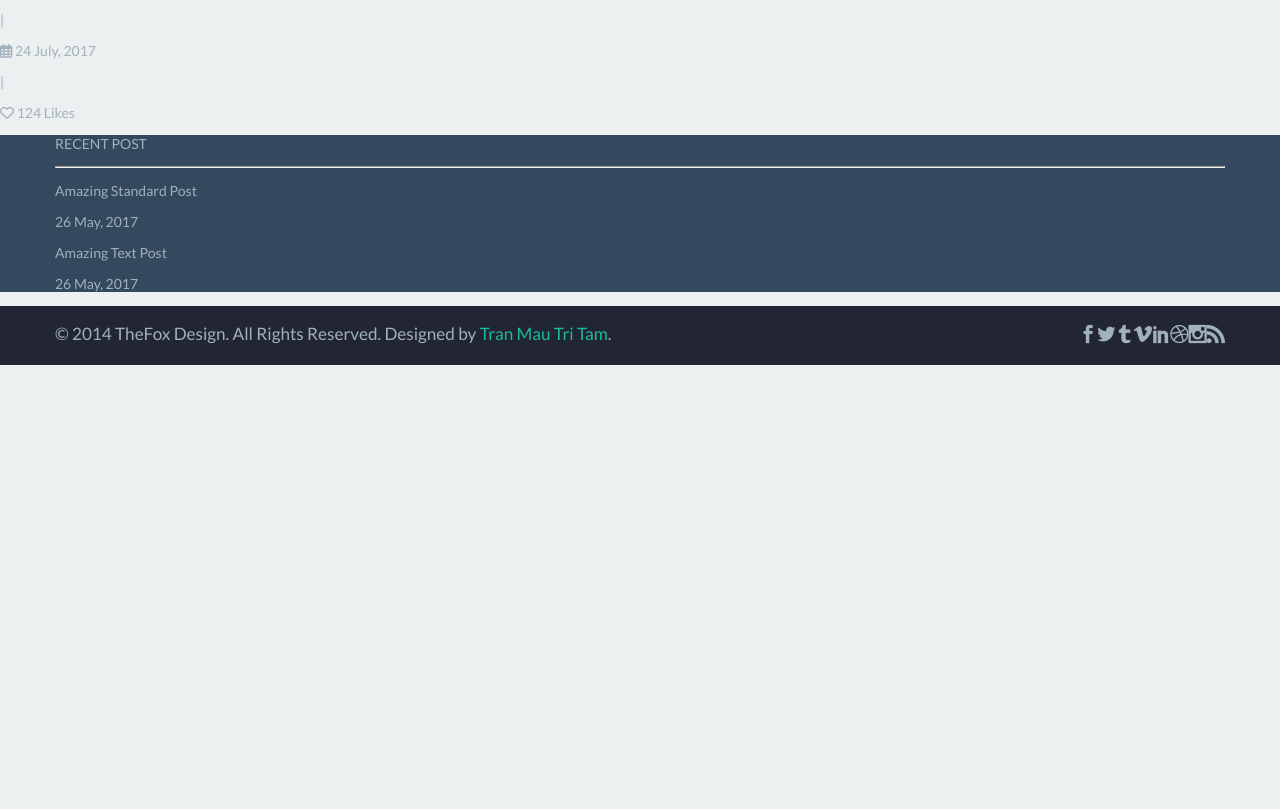
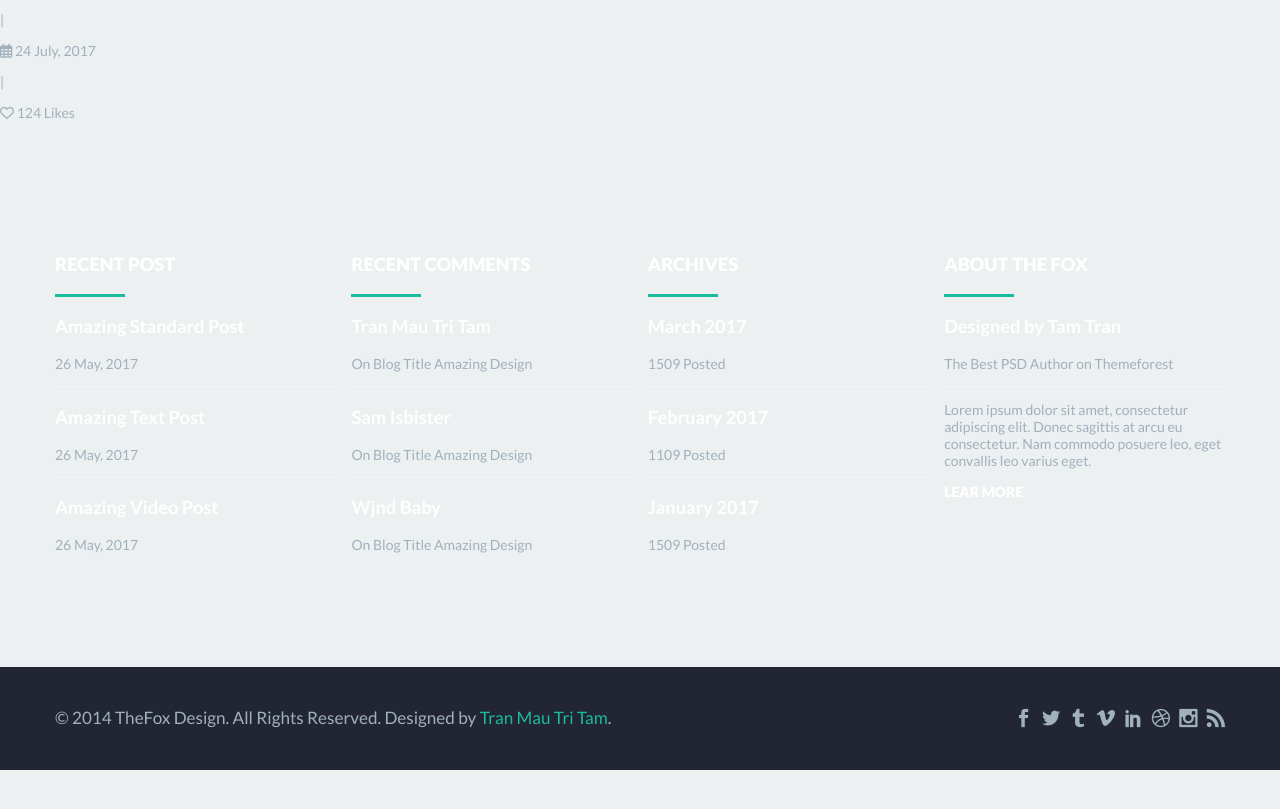
Before and after one commit to GuillaumePerbet/integration-4, a website: page index.html in a window 1280 px wide. Shown: the part 1840-2649 px from the top of the page. After the commit the page ends 2610 px from the top, so only its background shows below. Drawn offline with nearby package versions, Linux system fonts and the light colour scheme; files that its build step writes are made by us from their sources.

Commit message:
add footer

```diff
--- a/index.html
+++ b/index.html
@@ -128,22 +128,58 @@
 
     </main>
     <!-- FOOTER________________________________________________________________________________________________ -->
-    <footer>
-        <div id="footerTop" class="bck-main-dark">
-            <div class="container">
+    <footer id="footer">
+        <!-- Footer Top_______________________________________________________________________ -->
+        <div id="footerTop" class="bck-main-black">
+            <div class="container flex-spaceb">
                 <div class="footer-sec">
-                    <p>RECENT POST</p>
+                    <p class="f-16 f-black txt-white">RECENT POST</p>
                     <hr>
-                    <p>Amazing Standard Post</p>
+                    <p class="f-16 f-bold"><a href="#">Amazing Standard Post</a></p>
                     <p>26 May, 2017</p>
-                    <p>Amazing Text Post</p>
+                    <hr>
+                    <p class="f-16 f-bold"><a href="#">Amazing Text Post</a></p>
                     <p>26 May, 2017</p>
-                    <p></p>
-                    <p></p>
+                    <hr>
+                    <p class="f-16 f-bold"><a href="#">Amazing Video Post</a></p>
+                    <p>26 May, 2017</p>
                 </div>
-
+                <div class="footer-sec">
+                    <p class="f-16 f-black txt-white">RECENT COMMENTS</p>
+                    <hr>
+                    <p class="f-16 f-bold"><a href="#">Tran Mau Tri Tam</a></p>
+                    <p>On Blog Title Amazing Design</p>
+                    <hr>
+                    <p class="f-16 f-bold"><a href="#">Sam Isbister</a></p>
+                    <p>On Blog Title Amazing Design</p>
+                    <hr>
+                    <p class="f-16 f-bold"><a href="#">Wjnd Baby</a></p>
+                    <p>On Blog Title Amazing Design</p>
+                </div>
+                <div class="footer-sec">
+                    <p class="f-16 f-black txt-white">ARCHIVES</p>
+                    <hr>
+                    <p class="f-16 f-bold"><a href="#">March 2017</a></p>
+                    <p>1509 Posted</p>
+                    <hr>
+                    <p class="f-16 f-bold"><a href="#">February 2017</a></p>
+                    <p>1109 Posted</p>
+                    <hr>
+                    <p class="f-16 f-bold"><a href="#">January 2017</a></p>
+                    <p>1509 Posted</p>
+                </div>
+                <div class="footer-sec">
+                    <p class="f-16 f-black txt-white">ABOUT THE FOX</p>
+                    <hr>
+                    <p class="f-16 f-bold txt-white">Designed by Tam Tran</p>
+                    <p>The Best PSD Author on Themeforest</p>
+                    <hr>
+                    <p>Lorem ipsum dolor sit amet, consectetur adipiscing elit. Donec sagittis at arcu eu consectetur. Nam commodo posuere leo, eget convallis leo varius eget.</p>
+                    <p class="f-black"><a href="#">LEAR MORE</a></p>
+                </div>
             </div>
         </div>
+        <!-- Footer Down_______________________________________________________________________ -->
         <div id="footerDown" class="bck-black">
             <div class="container flex-spaceb">
                 <p class="f-15">© 2014 TheFox Design. All Rights Reserved. Designed by <span><a class=" txt-sec" href="#">Tran Mau Tri Tam</a>.</span></p>
@@ -159,9 +195,7 @@
                 </ul>
             </div>
         </div>
-
     </footer>
-    <div style="height: 9999px;"></div>
 </body>
 </html>
 <!-- Lien icones Font Awesome______________________________________________________________________ -->
--- a/style.scss
+++ b/style.scss
@@ -11,3 +11,20 @@
 
 
 // FOOTER________________________________________________
+#footerTop{
+    padding: 100px 0px;
+    a       {  @extend %txt-white;  }
+    a:hover {  @extend %txt-sec;    }
+}
+
+#footerDown{
+    padding: 22px 0px;
+    ul      { flex: 0 18%;          }
+    a:hover { @extend %txt-white;   }
+}
+
+.footer-sec{
+    flex: 0 24%;
+    hr      { border:0; height: 1px; background-color: rgba(255, 255, 255, 0.3); }
+    hr:nth-child(2){ border:0; height: 3px; width: 70px; @extend %bck-sec; margin: auto 0px;  }
+}
```
